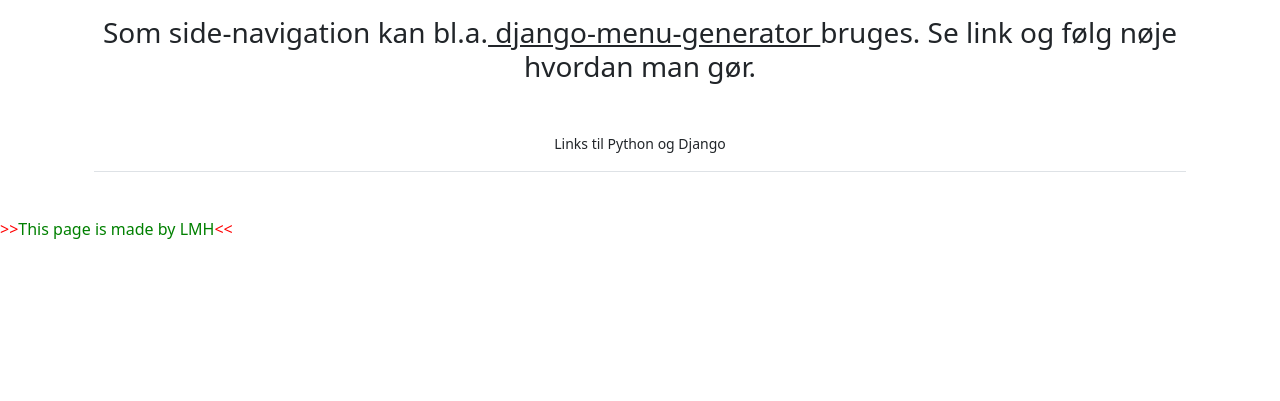
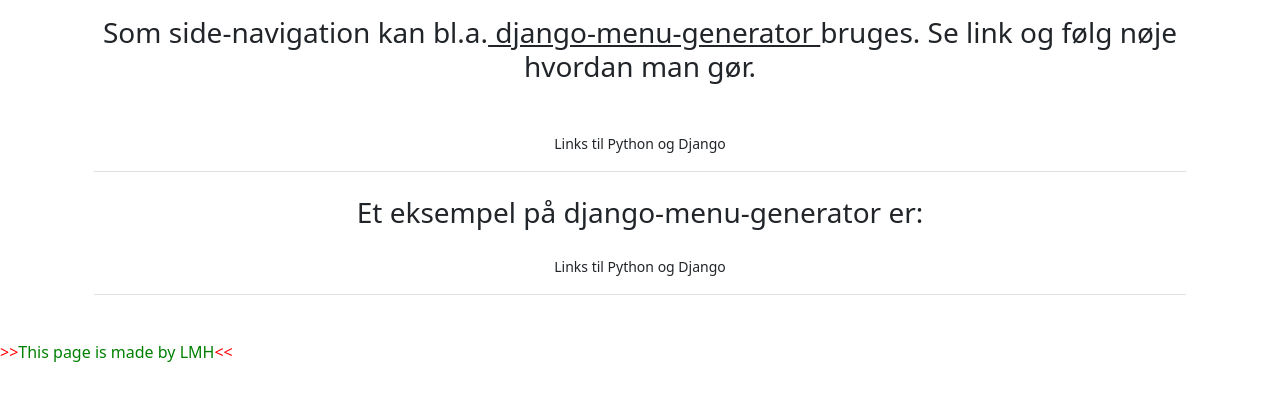
Before and after one commit to LoneHilke/ideer-til, a Django app: page /side in a window 1280 px wide. Shown: the part 281-682 px from the top of the page. Run offline with Django 5.2, Linux system fonts and the light colour scheme; some libraries are stand-ins or nearby versions.

Commit message:
Update side.html

```diff
--- a/oversigt/templates/pversigt/side.html
+++ b/oversigt/templates/pversigt/side.html
@@ -8,5 +8,8 @@
 <h3>Som side-navigation kan bl.a.<u> django-menu-generator </u>bruges. Se link og følg nøje hvordan man gør.</h3>
 <br>
     <a href="https://django-menu-generator.readthedocs.io/en/latest/install.html" target="_blank" class="nav-link active py-3 border-bottom"> <i class="#"></i> <small>Links til Python og Django</small> </a>
+    <br>
+    <h3>Et eksempel på django-menu-generator er:</h3>
+    <a href="https://fly-deploy-hidden-flower-5.fly.dev/"target="_blank" class="nav-link active py-3 border-bottom"> <i class="#"></i> <small>Links til Python og Django</small> </a>
 
 {% endblock content %}
```
